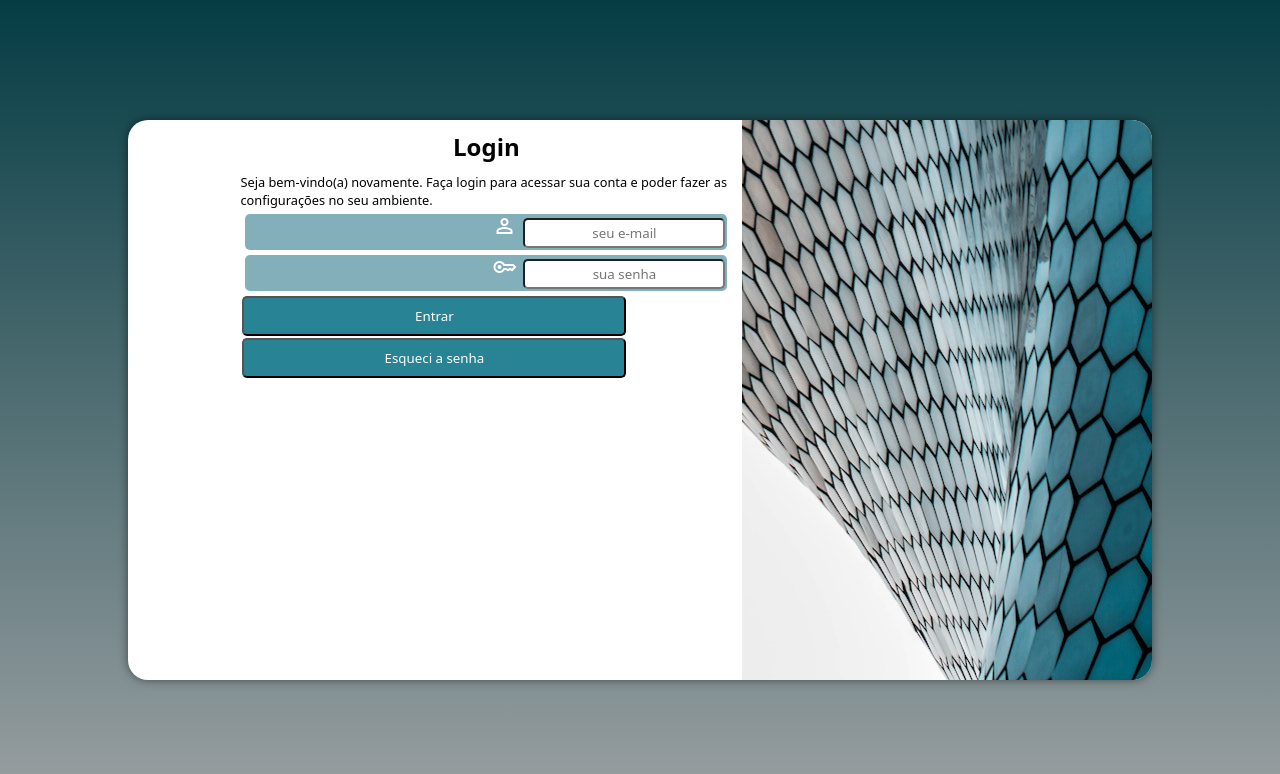
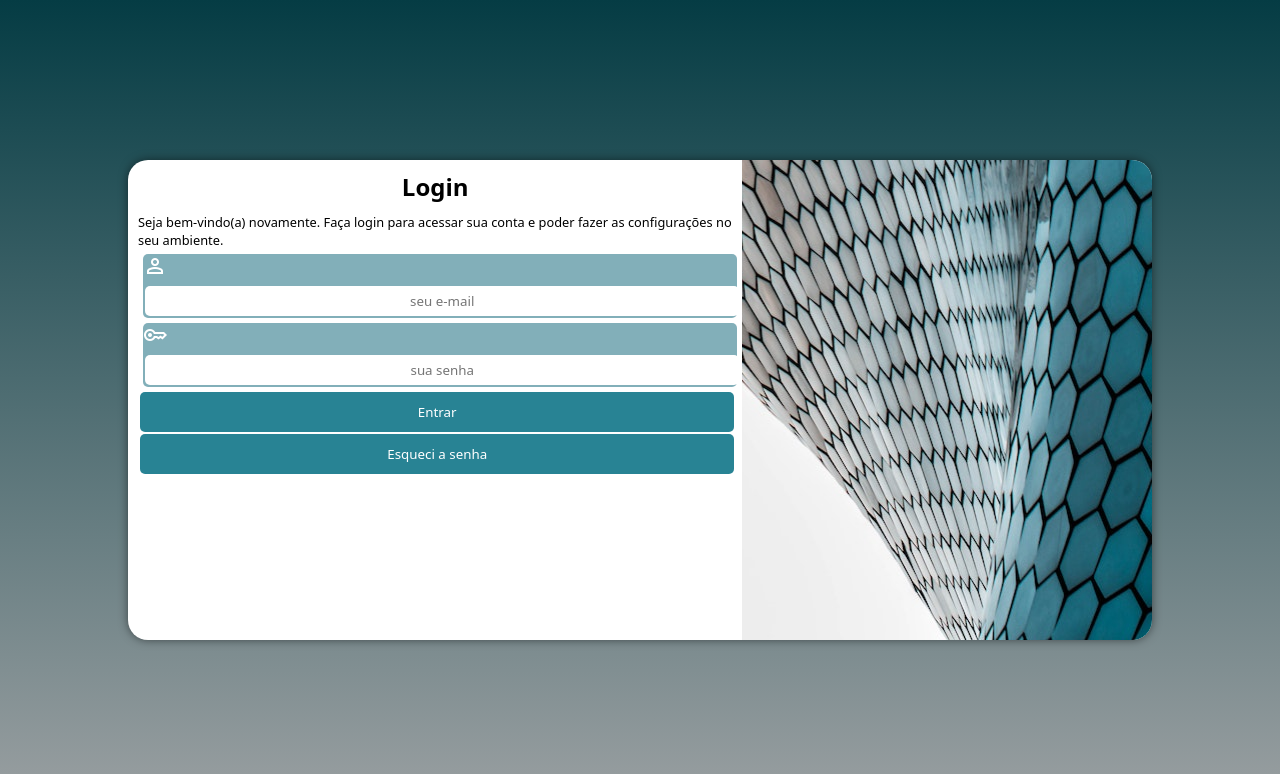
Before and after one commit to MaiaraGRocha/projeto-login, a PHP site: page / in a window 1280 px wide. Shown: the top 774 px of the page. Run offline with PHP 8.4, Linux system fonts and the light colour scheme.

Commit message:
responsividade II

```diff
--- a/estilos/media-query.css
+++ b/estilos/media-query.css
@@ -9,9 +9,10 @@
 
     }
 
+
     section{
-        width: 80%;
-        height: 70%;
+        width: 90%;
+        height: 75%;
 
 
     }
@@ -24,14 +25,13 @@
 
     #login{
         float: right;
-        width: 50%;
+        width: 60%;
+
 
     }
     p{
         font-size: 1em;
     }
-
-
 
 }
 
@@ -45,7 +45,7 @@
 
     section{
         width: 80%;
-        height: 70%;
+        height: 60%;
 
     }
 
@@ -58,7 +58,7 @@
 
     #login{
         float: right;  /*mudar o local da img*/
-        width: 50%;
+        width: 60%;
 
     }
 
@@ -69,8 +69,4 @@
 
 
 
-
-
-
-
 }
--- a/estilos/style.css
+++ b/estilos/style.css
@@ -6,11 +6,12 @@
 
 
 *{
-
+    border: 0px;
     margin: 0px;
     padding: 0px;
     font-family: system-ui, -apple-system, BlinkMacSystemFont, 'Segoe UI', Roboto, Oxygen, Ubuntu, Cantarell, 'Open Sans', 'Helvetica Neue', sans-serif;
     box-sizing: border-box;
+
 }
 
 body,html{
@@ -66,6 +67,7 @@ h1{
     display: block;
     padding: 10px ;
 
+
 }
 
 input{
@@ -74,23 +76,28 @@ input{
     border-radius: 5px;
     margin: 2px;
     height: 30px;
-
+    width: 100%;
 
 }
 
 
 .dados{
-    text-align: right;
+
     background-color: #0d647883 ;
     margin: 5px;
     border-radius: 5px;
+    width: 100%;
+
+
 }
 
 .comandos{   /*caixas ENTRAR e ESQUECI SENHA*/
 
     display: block;
     margin: 2px;
-    width: 30vw;
+    width: 100%;
+
+
     height: 5vh;
     background-color: #0b7286e0 ;
     color: white;
--- a/index.html
+++ b/index.html
@@ -32,7 +32,7 @@
                         <label id="icon" for="iemail">
                             <span class="material-symbols-outlined">person</span>
                         </label>
-                        <input type="email" name="Email" id="iemail" placeholder="seu e-mail" required >
+                        <input  type="email" name="Email" id="iemail" placeholder="seu e-mail" required >
                     </p>
 
 
```
